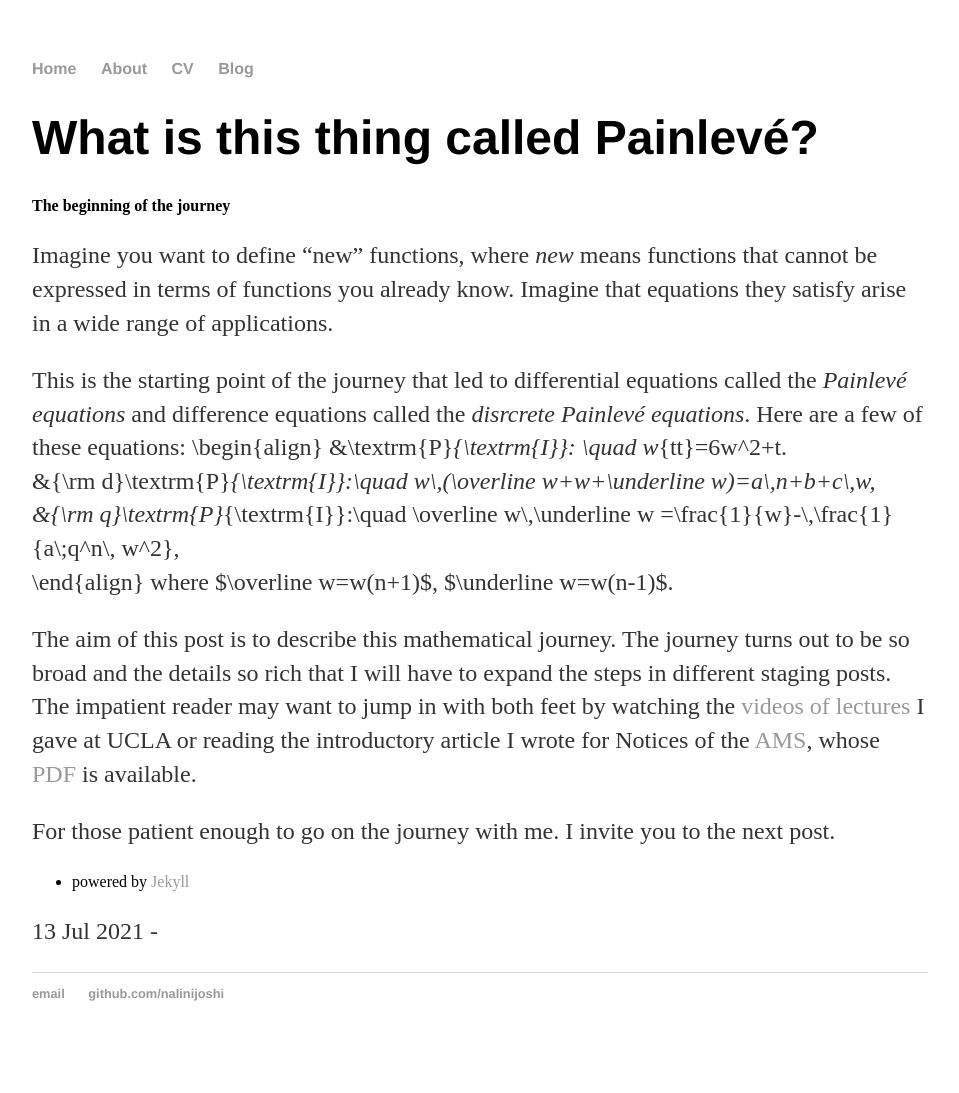
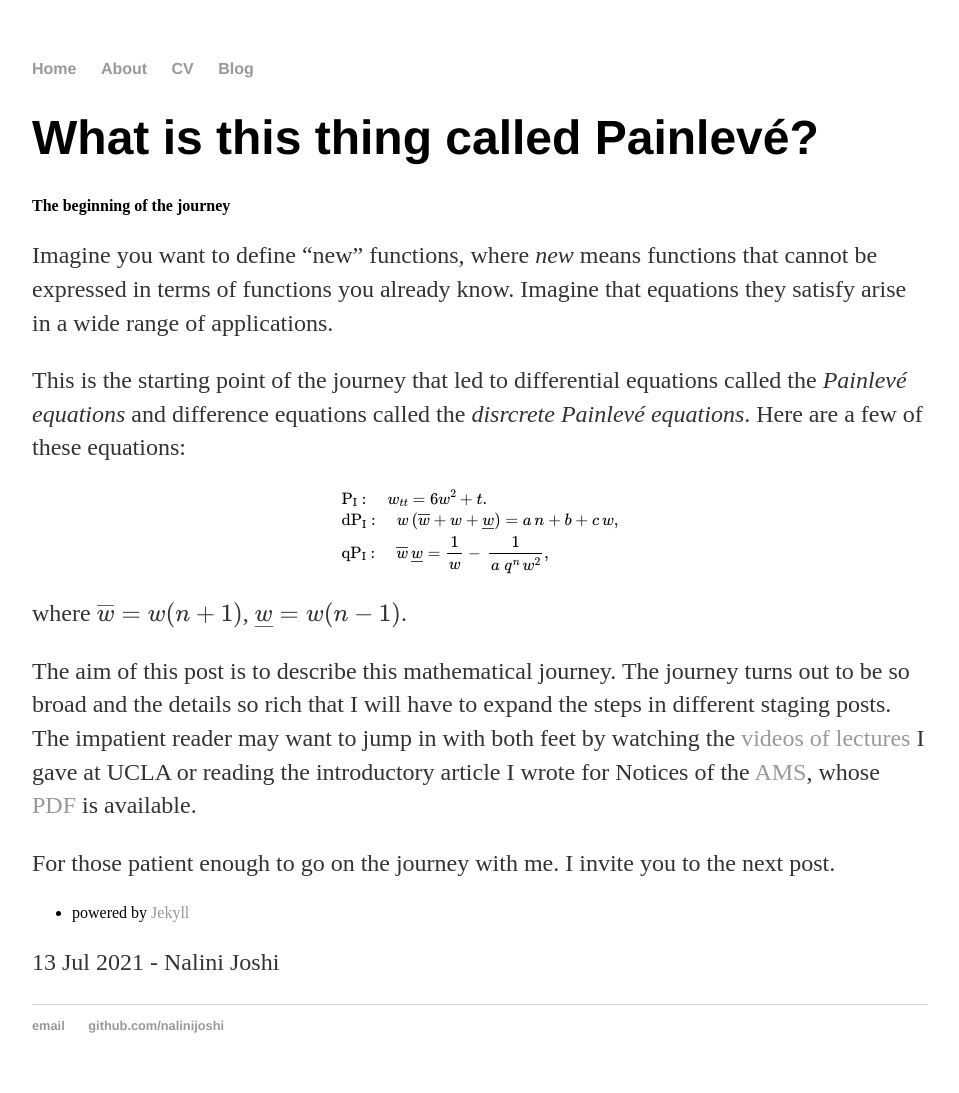
Before and after one commit to nalinijoshi/nalinijoshi.github.io, a Jekyll site: the page built from _posts/2021-07-13-what-is-this-thing-called-painleve.md, in a window 1280 px wide. Shown: the whole page, without its empty margins (160-1119 px from the left). Built offline with Jekyll 4.4.1, drawn with Linux system fonts in a browser that asks for light colours; formulas are drawn with MathJax 3; before the commit the page ends 1061 px from its top, so only the background shows below that.

Commit message:
fixed broken align equation

```diff
--- a/_layouts/default.html
+++ b/_layouts/default.html
@@ -16,7 +16,8 @@
 	<script type="text/x-mathjax-config">
     MathJax.Hub.Config({
       tex2jax: {
-        skipTags: ['script', 'noscript', 'style', 'textarea', 'pre']
+        skipTags: ['script', 'noscript', 'style', 'textarea', 'pre'],
+		inlineMath: [['$','$'], ['\\(','\\)']]
       }
     });
   </script>
--- a/_posts/2021-07-13-what-is-this-thing-called-painleve.md
+++ b/_posts/2021-07-13-what-is-this-thing-called-painleve.md
@@ -3,16 +3,21 @@ layout: post
 title: "What is this thing called Painlev&eacute;?"
 subtitle: The beginning of the journey
 date: 2021-07-13
+author: Nalini Joshi
 ---
 
 Imagine you want to define &ldquo;new&rdquo; functions, where <i>new</i> means functions that cannot be expressed in terms of functions you already know. Imagine that equations they satisfy arise in a wide range of applications.
 
 This is the starting point of the journey that led to differential equations called the <i>Painlev&eacute; equations</i> and difference equations called the <i>disrcrete Painlev&eacute; equations</i>. Here are a few of these equations:
-\begin{align}
+
+$$
+\begin{aligned}
 &\textrm{P}_{\textrm{I}}: \quad w_{tt}=6w^2+t. \\
 &{\rm d}\textrm{P}_{\textrm{I}}:\quad w\,(\overline w+w+\underline w)=a\,n+b+c\,w,\\
 &{\rm q}\textrm{P}_{\textrm{I}}:\quad  \overline w\,\underline w =\frac{1}{w}-\,\frac{1}{a\;q^n\, w^2},\\
-\end{align}
+\end{aligned}
+$$
+
 where $\overline w=w(n+1)$, $\underline w=w(n-1)$.
 
 The aim of this post is to describe this mathematical journey. The journey turns out to be so broad and the details so rich that I will have to expand the steps in different staging posts. The impatient reader may want to jump in with both feet by watching the <a href="https://ww3.math.ucla.edu/news-events/distinguished-lecture-series/">videos of lectures</a> I gave at UCLA or reading the introductory article I wrote for Notices of the <a href="ams.org">AMS</a>, whose <a href="http://www.ams.org/journals/notices/202006/rnoti-p797.pdf">PDF</a>  is available.
```
Also changed, not shown: _posts/2021-07-13-transcendentality.md (+1 -0 lines), 1 other file.
